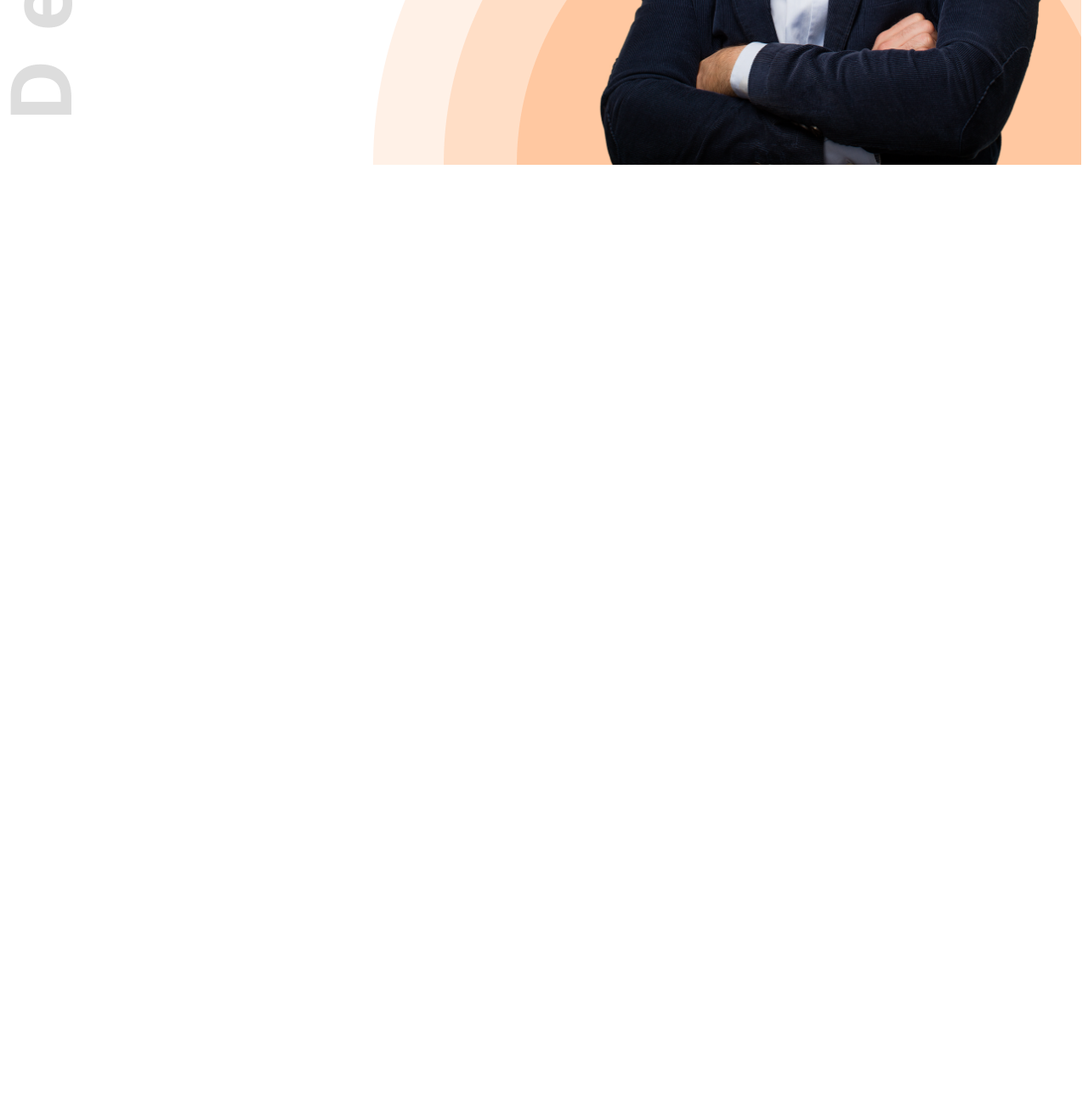
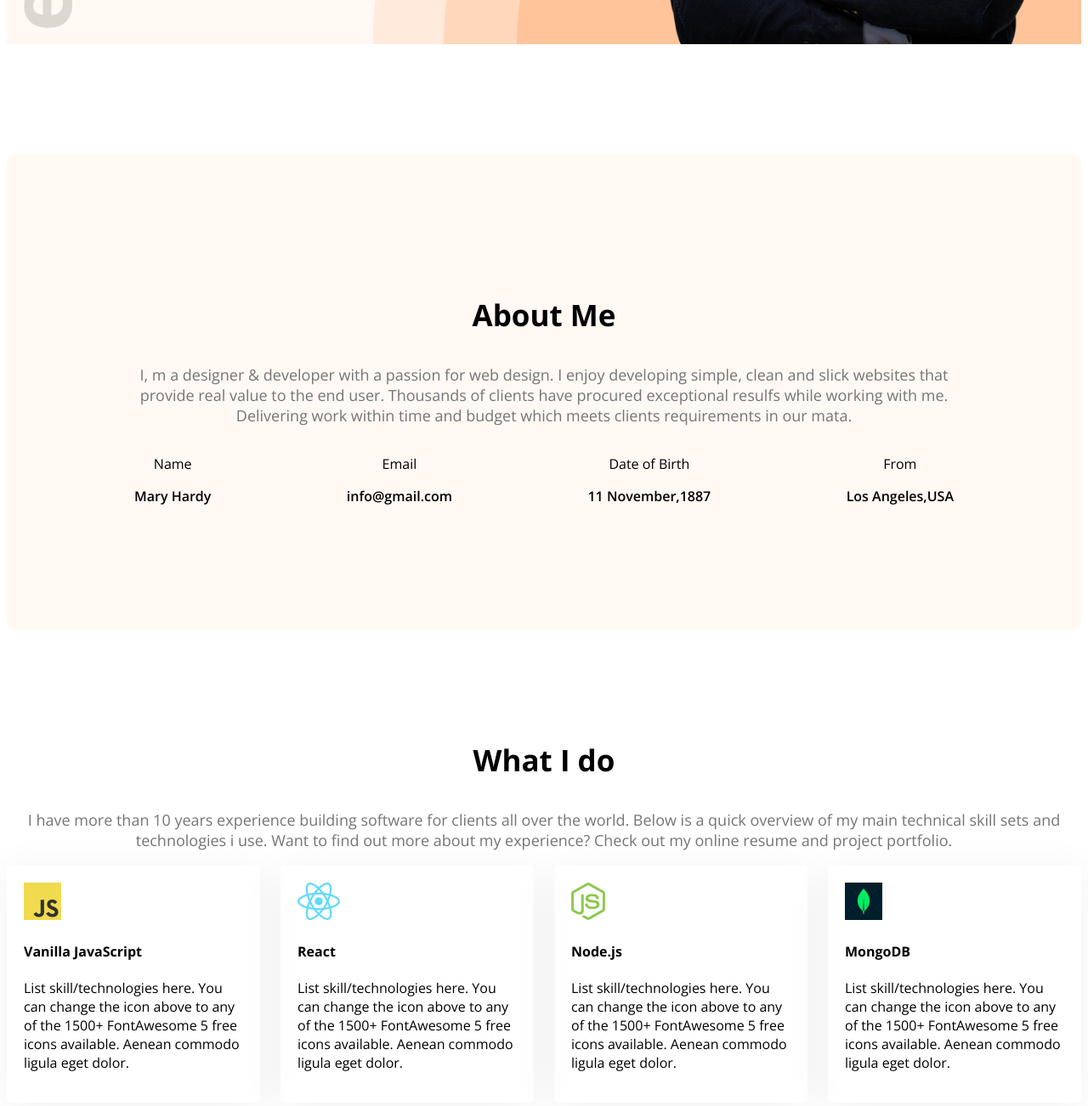
Before and after one commit to jannatuljs/new-me, a plain HTML site: page index.html in a window 1280 px wide. Shown: the part 636-1938 px from the top of the page at 85% size. Before the commit the page ends 838 px from the top, so only its background shows below. Drawn offline with nearby package versions, Linux system fonts and the light colour scheme.

Commit message:
added update via

```diff
--- a/index.html
+++ b/index.html
@@ -10,7 +10,7 @@
     <link rel="stylesheet" href="style/portfolio.css">
  </head>
  <body class="open-sans-normal">
-    <header class="header">
+    <header class="header secondary-bg">
 <nav>
     <h3 class="nav-title">Ma<span class="text-primary">r</span>y</h3>
     <ul>
@@ -34,6 +34,74 @@
 </div>
     </header>
     <main>
+  <section class="about secondary-bg">
+    <h3 class="section-title">About Me</h3>
+    <p class="section-description">I, m a designer & developer with a passion for web design. I enjoy developing simple, clean and slick websites that provide real value to the end user. Thousands of clients have procured exceptional resulfs while working with me. Delivering work within time and
+        budget which meets clients
+        requirements in our mata.</p>
+        <div class="about-items">
+
+     <div class="about-item">
+        <p class="about-title">Name</p>
+        <p class="about-description">Mary Hardy</p>
+     </div>
+     <div class="about-item">
+        <p class="about-title">Email</p>
+        <p class="about-description">info@gmail.com</p>
+     </div>
+     <div class="about-item">
+        <p class="about-title">Date of Birth</p>
+        <p class="about-description">11 November,1887</p>
+     </div>
+     <div class="about-item">
+        <p class="about-title">From</p>
+        <p class="about-description">Los Angeles,USA</p>
+     </div>
+
+
+        </div>
+
+  </section>
+  <section class="skills">
+<h3 class="section-title text-center">What I do</h3>
+<p class="section-description text-center">I have more than 10 years experience building software for clients all over the world. Below is a quick overview of my main technical skill sets and technologies i use. Want to find out more about my experience?
+     Check out my online resume
+     and project portfolio.</p>
+     <div class="skills-container">
+<div class="skill">
+    <img src="../new-me/icons/js.png" alt="">
+    <h4 class="skill-title">Vanilla JavaScript</h4>
+    <p class="skill-description">List skill/technologies here.
+         You can change the icon above to any of the 1500+
+         FontAwesome 5 free icons available. Aenean commodo
+          ligula eget dolor.</p>
+</div>
+<div class="skill">
+    <img src="../new-me/icons/react.png" alt="">
+    <h4 class="skill-title">React</h4>
+    <p class="skill-description">List skill/technologies here.
+        You can change the icon above to any of the 1500+
+        FontAwesome 5 free icons available.
+         Aenean commodo ligula eget dolor.</p>
+</div>
+<div class="skill">
+    <img src="../new-me/icons/nodejs.png" alt="">
+    <h4 class="skill-title">Node.js</h4>
+    <p class="skill-description">List skill/technologies here.
+        You can change the icon above to any of the 1500+
+        FontAwesome 5 free icons available.
+         Aenean commodo ligula eget dolor.</p>
+</div>
+<div class="skill">
+    <img src="../new-me/icons/mongo.png" alt="">
+    <h4 class="skill-title">MongoDB</h4>
+    <p class="skill-description">List skill/technologies here.
+        You can change the icon above to any of the 1500+
+        FontAwesome 5 free icons available.
+         Aenean commodo ligula eget dolor.</p>
+</div>
+     </div>
+  </section>
 
     </main>
     <footer>
--- a/style/portfolio.css
+++ b/style/portfolio.css
@@ -5,6 +5,9 @@
     font-variation-settings:
       "wdth" 100}
 /* Shared style */
+.secondary-bg{
+    background-color: rgb(255, 248, 243);
+}
 .text-primary{
     color: rgb(253, 110, 10);
 }
@@ -15,26 +18,40 @@
     background-image: url(../developer.png),url(../header_bg.png);
     background-repeat: no-repeat;
     background-position: top left, bottom right;
+
+}
+.text-center{
+    text-align: center;
+}
+.section-title{
+    font-size: 35px;
+    font-weight: bold;
+    color: dark-1;
+}
+.section-description{
+    font-size: 18px;
+    color: rgb(117, 117, 117);
 }
 /* Nav styles */
 nav{
     display: flex;
     align-items: center;
     justify-content: space-between;
-    margin: 0 200px;
+    margin: 0 200;
 }
 .btn-primary{
     background-color: rgb(253, 110, 10);
     font-weight: bold;
     color: white;
-    padding: 16px 25px;
+    padding: 10px 20px;
     border-radius: 5px;
-    font-size: 20px;
+    font-size: 10px;
     border: none;
 }
 .nav-title{
 font-weight: 800;
-font-size: 45px;
+font-size: 30px;
+
 }
 nav ul li{
     list-style: none;
@@ -52,7 +69,7 @@ nav ul{
 .banner{
     display: flex;
     justify-content: space-between;
-    margin: 0 35px 0 100px;
+    margin: 0 26px 0 50px;
 }
 .banner-greetings{
 font-size: 45px;
@@ -60,11 +77,44 @@ font-weight: 600;
 }
 .banner-title{
     font-weight: bold;
-    font-size: 65px;
+    font-size: 55px;
 }
 .banner-profile-pic{
-    width: 580px;
+    width: 500px;
 }
 .banner-content{
     max-width: 580px;
 }
+/* main style */
+main{
+min-width: 1140px;
+margin: 0 auto;
+}
+main section{
+    margin-top: 130px;
+    margin-bottom: 130px;
+}
+ /* about style */
+.about{
+    border-radius: 10px;
+    padding: 130px 150px;
+    text-align: center;
+    margin-top: 130px;
+}
+.about-items{
+    display: flex;
+    justify-content: space-between;
+}
+.about-description{
+    font-weight: 600;
+}
+/* skill section */
+.skills-container{
+    display: flex;
+    gap: 24px;
+}
+.skill{
+    padding: 20px;
+    box-shadow: 0px 6px 50px 0px rgba(0, 0, 0, 0.06);
+    border-radius: 5px;
+}
```
Also changed, not shown: icons/facebook.png (added), icons/insta.png (added), icons/js.png (added), icons/mongo.png (added), icons/nodejs.png (added), icons/react.png (added), icons/twitter.png (added).
